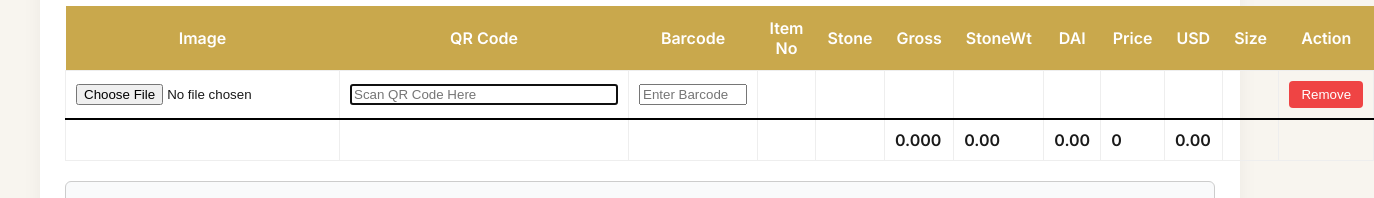
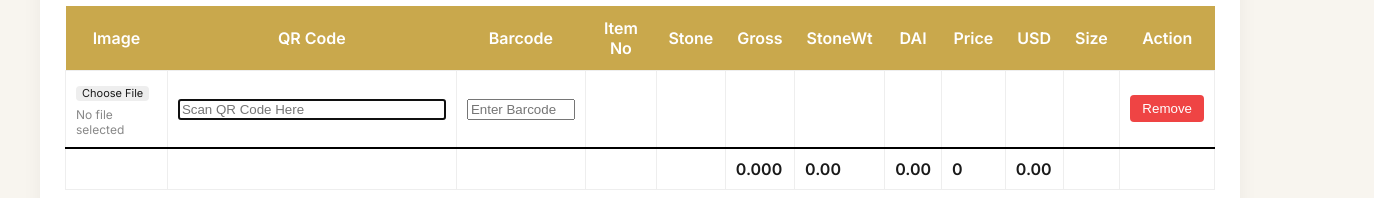
Before and after one commit to keshav50m/GopalamInternal, a Next.js app in the folder gopalam-jewels/: page / in a window 1280 px wide. Shown: the part 249-447 px from the top of the page, 1374 px wide, since content can reach past the window. Built offline with nearby package versions, Linux system fonts and the light colour scheme; no server answers; the database is empty.

Commit message:
Barcode counter adding row

```diff
--- a/gopalam-jewels/src/components/ProductLookup.tsx
+++ b/gopalam-jewels/src/components/ProductLookup.tsx
@@ -8,7 +8,9 @@ export default function ProductPanel() {
   ]);
 
   const [savedProducts, setSavedProducts] = useState<any[]>([]);
-  const lastInputRef = useRef<HTMLInputElement>(null);
+  const lastQRRef = useRef<HTMLInputElement>(null);
+  const lastBarcodeRef = useRef<HTMLInputElement>(null);
+  const [focusField, setFocusField] = useState<"qr" | "barcode">("qr");
 
   useEffect(() => {
     fetchSavedProducts();
@@ -122,7 +124,7 @@ export default function ProductPanel() {
       updated[index].barcode = "";
       updated[index].data = null;
     }
-
+    setFocusField("qr");
     // Auto add new row only after full valid scan
     if (index === rows.length - 1 && value.includes(",") && value.split(",").length >= 4) {
       setTimeout(() => {
@@ -142,7 +144,11 @@ export default function ProductPanel() {
   useEffect(() => {
     if (rows.length > 0) {
       setTimeout(() => {
-        lastInputRef.current?.focus();
+        if (focusField === "qr") {
+          lastQRRef.current?.focus();
+        } else {
+          lastBarcodeRef.current?.focus();
+        }
       }, 220);
     }
   }, [rows.length]);
@@ -165,6 +171,22 @@ export default function ProductPanel() {
       updated[index].data = null;
       updated[index].imageUrl = "";
       updated[index].previewUrl = "";
+    }
+    setFocusField("barcode");
+
+    // ✅ AUTO ADD NEW ROW (same as QR)
+    if (index === rows.length - 1 && value.trim() !== "") {
+      setTimeout(() => {
+        setRows((prevRows) => {
+          if (prevRows.length === index + 1) {
+            return [
+              ...prevRows,
+              { qrCode: "", barcode: "", imageUrl: "", previewUrl: "", data: null }
+            ];
+          }
+          return prevRows;
+        });
+      }, 200);
     }
 
     setRows(updated);
@@ -352,7 +374,7 @@ export default function ProductPanel() {
         <tbody>
           {rows.map((row, i) => (
             <tr key={i}>
-              <td>
+              {/* <td>
                 <input
                   type="file"
                   accept="image/*"
@@ -363,10 +385,53 @@ export default function ProductPanel() {
                     <img src={row.previewUrl} alt="preview" width="80" style={{ borderRadius: "6px" }} />
                   </div>
                 )}
+              </td> */}
+              <td>
+                {/* Hidden file input */}
+                <input
+                  type="file"
+                  accept="image/*"
+                  id={`file-${i}`}
+                  style={{ display: "none" }}
+                  onChange={(e) => e.target.files && handleImage(i, e.target.files[0])}
+                />
+
+                {/* Custom button */}
+                <label
+                  htmlFor={`file-${i}`}
+                  style={{
+                    display: "inline-block",
+                    padding: "2px 6px",          // 🔻 reduced padding
+                    fontSize: "11px",           // 🔻 smaller text
+                    lineHeight: "1",            // 🔻 prevent extra height
+                    whiteSpace: "nowrap",       // ✅ force single line
+                    background: "#eee",
+                    borderRadius: "4px",
+                    cursor: "pointer"
+                  }}
+                >
+                  Choose File
+                </label>
+
+                {/* Image preview OR fallback text */}
+                {row.previewUrl || row.imageUrl ? (
+                  <div style={{ marginTop: "8px" }}>
+                    <img
+                      src={row.previewUrl || row.imageUrl}
+                      alt="preview"
+                      width="80"
+                      style={{ borderRadius: "6px" }}
+                    />
+                  </div>
+                ) : (
+                  <div style={{ fontSize: "12px", color: "#888", marginTop: "6px" }}>
+                    No file selected
+                  </div>
+                )}
               </td>
               <td>
                 <input
-                  ref={i === rows.length - 1 ? lastInputRef : null}
+                  ref={i === rows.length - 1 ? lastQRRef : null}
                   value={row.qrCode}
                   onChange={(e) => handleQRScan(i, e.target.value)}
                   placeholder="Scan QR Code Here"
@@ -376,6 +441,7 @@ export default function ProductPanel() {
               {/* <td>{row.barcode}</td> */}
               <td>
                 <input
+                  ref={i === rows.length - 1 ? lastBarcodeRef : null}
                   value={row.barcode}
                   onChange={(e) => handleManualBarcode(i, e.target.value)}
                   placeholder="Enter Barcode"
```
